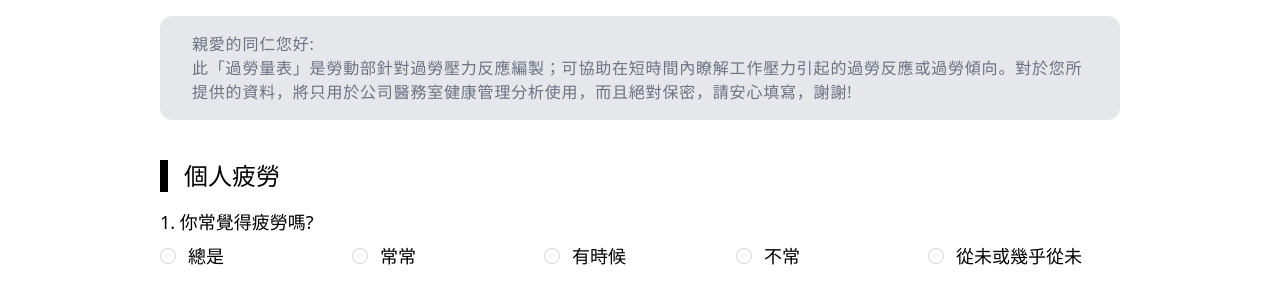
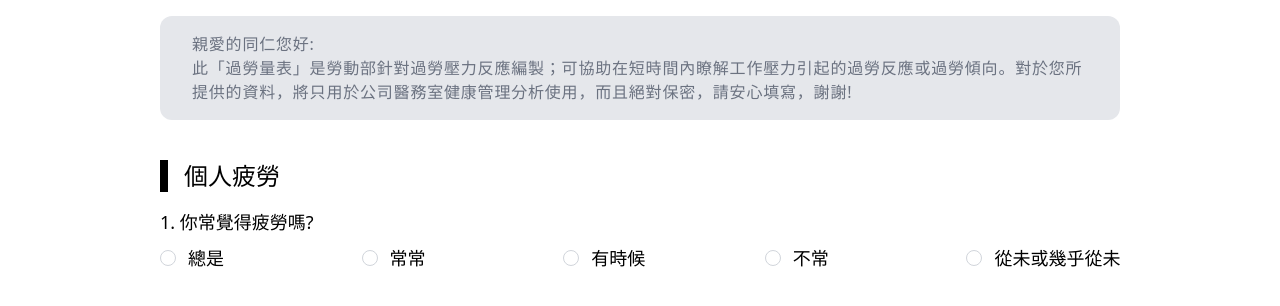
Before and after one commit to tinaaa071/Havard-Tailwind, a website: page index.html in a window 1280 px wide. Shown: the part 156-462 px from the top of the page. Drawn offline with nearby package versions, Linux system fonts and the light colour scheme; a web font is replaced by a local one.

Commit message:
doc: update

```diff
--- a/index.html
+++ b/index.html
@@ -74,37 +74,29 @@
               <ol class="list-decimal list-inside">
                 <li class="md:text-lg">
                   你常覺得疲勞嗎?
-                  <div class="flex items-center h-6 mt-2 md:text-lg whitespace-nowrap">
-                    <div class="grid grid-cols-3 md:grid-cols-4 lg:grid-cols-5 gap-x-6 gap-y-4 md:gap-x-12 h-fit ">
+                  <div class=" items-center  mt-2 md:text-lg whitespace-nowrap grid grid-cols-3 md:grid-cols-4 lg:grid-cols-5 gap-x-6 gap-y-4 md:gap-x-12 h-fit">
+
                       <div class="flex items-center">
                         <input type="radio" name="hs-radio-group" class="w-4 h-4 mr-3 text-blue-600 border-gray-300 rounded-full focus:ring-blue-600" id="hs-radio-group-1" >
                         <label for="hs-radio-group-1" >總是</label>
                       </div>
-                    </div>
-                    <div class="grid grid-cols-3 md:grid-cols-4 lg:grid-cols-5 gap-x-6 gap-y-4 md:gap-x-12 h-fit">
                       <div class="flex items-center">
                         <input type="radio" name="hs-radio-group" class="w-4 h-4 mr-3 text-blue-600 border-gray-300 rounded-full focus:ring-blue-600" id="hs-radio-group-1" >
                         <label for="hs-radio-group-1" >常常</label>
                       </div>
-                    </div>
-                    <div class="grid grid-cols-3 md:grid-cols-4 lg:grid-cols-5 gap-x-6 gap-y-4 md:gap-x-12 h-fit">
                       <div class="flex items-center">
                         <input type="radio" name="hs-radio-group" class="w-4 h-4 mr-3 text-blue-600 border-gray-300 rounded-full focus:ring-blue-600" id="hs-radio-group-1" >
                         <label for="hs-radio-group-1" >有時候</label>
                       </div>
-                    </div>
-                    <div class="grid grid-cols-3 md:grid-cols-4 lg:grid-cols-5 gap-x-6 gap-y-4 md:gap-x-12 h-fit">
                       <div class="flex items-center">
                         <input type="radio" name="hs-radio-group" class="w-4 h-4 mr-3 text-blue-600 border-gray-300 rounded-full focus:ring-blue-600" id="hs-radio-group-1" >
                         <label for="hs-radio-group-1" >不常</label>
                       </div>
-                    </div>
-                    <div class="grid grid-cols-3 md:grid-cols-4 lg:grid-cols-5 gap-x-6 gap-y-4 md:gap-x-12 h-fit">
                       <div class="flex items-center">
                         <input type="radio" name="hs-radio-group" class="w-4 h-4 mr-3 text-blue-600 border-gray-300 rounded-full focus:ring-blue-600" id="hs-radio-group-1" >
                         <label for="hs-radio-group-1" >從未或幾乎從未</label>
                       </div>
-                    </div>
+
                   </div>
                 </li>
               </ol>
```
